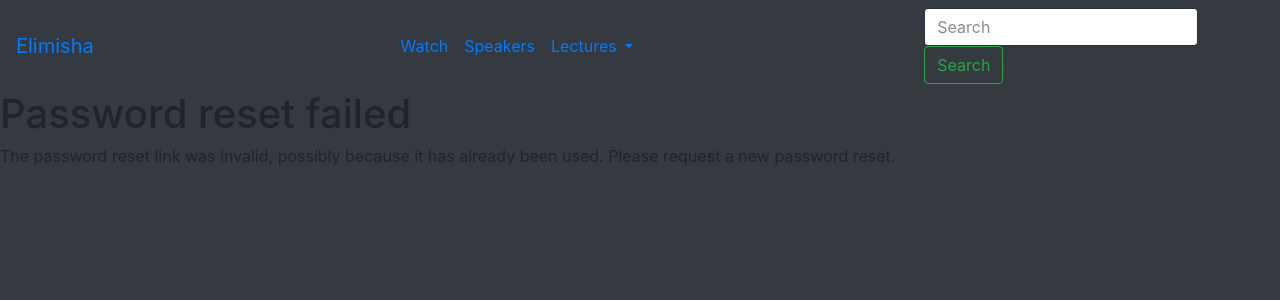
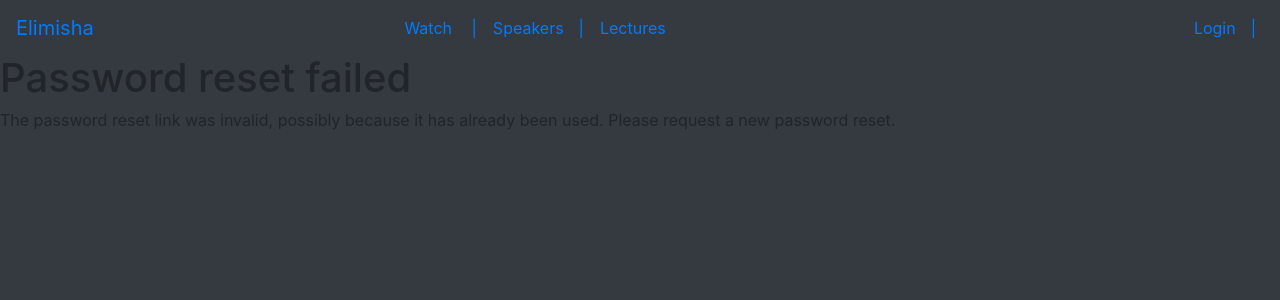
Before and after one commit to dan214/Elimisha, a Django app: a page that uses videos/templates/base.html in a window 1280 px wide. Shown: the top 300 px of the page. Run offline with Django 3.2, Linux system fonts and the light colour scheme; some libraries are stand-ins or nearby versions.

Commit message:
DI: more changes

```diff
--- a/videos/static/videos/css/style.css
+++ b/videos/static/videos/css/style.css
@@ -60,7 +60,7 @@ ul.navbar-nav.mr-auto{
     right:0;
     left:0;
     bottom:0;
-    height: 50%;
+    height: 65%;
     border-radius: 10px;
 }
 
@@ -81,6 +81,24 @@ ul.navbar-nav.mr-auto{
     text-align: center
 }
 
-.form-group{
+.password-reset-form{
     padding: 0 17px;
 }
+
+.navbar ul li a:after {
+    content: "|";
+    padding-left: 15px;
+    }
+
+    .navbar ul li span:after {
+        content: "|";
+        padding-left: 15px;
+        }
+
+        .navbar ul li.last-item a:after {
+            content: "";
+            }
+
+.navbar-nav.mr-auto .nav-item span{
+    color: #e2e8ef;
+}
--- a/videos/templates/base.html
+++ b/videos/templates/base.html
@@ -32,28 +32,29 @@
 
     <div class="collapse navbar-collapse" id="navbarSupportedContent">
       <ul class="navbar-nav mr-auto">
+          {% if user.is_authenticated %}
+          <li class="nav-item"><span class="nav-link">Hi, {{user}}</span></li>
+          {% endif %}
         <li class="nav-item active">
           <a class="nav-link" href="#">Watch <span class="sr-only">(current)</span></a>
         </li>
         <li class="nav-item">
           <a class="nav-link" href="#">Speakers</a>
         </li>
-        <li class="nav-item dropdown">
-          <a class="nav-link dropdown-toggle" href="#" id="navbarDropdown" role="button" data-toggle="dropdown" aria-haspopup="true" aria-expanded="false">
-            Lectures
-          </a>
-          <div class="dropdown-menu" aria-labelledby="navbarDropdown">
-            <a class="dropdown-item" href="#">Action</a>
-            <a class="dropdown-item" href="#">Another action</a>
-            <div class="dropdown-divider"></div>
-            <a class="dropdown-item" href="#">Something else here</a>
-          </div>
-        </li>
+
+        <li class="nav-item last-item">
+            <a class="nav-link" href="#">Lectures</a>
+          </li>
       </ul>
-      <form class="form-inline my-2 my-lg-0">
-        <input class="form-control mr-sm-2" type="search" placeholder="Search" aria-label="Search">
-        <button class="btn btn-outline-success my-2 my-sm-0" type="submit">Search</button>
-      </form>
+
+      <ul class="navbar-nav">
+          {% if user.is_authenticated %}
+          <li class="nav-item"><a class="nav-link" href="{% url 'logout'%}?next={{request.path}}">Logout</a></li>
+        {% else %}
+          <li class="nav-item"><a class="nav-link" href="{% url 'login'%}?next={{request.path}}">Login</a></li>
+        {% endif %}
+        </ul>
+
     </div>
   </nav>
 
--- a/videos/templates/registration/login.html
+++ b/videos/templates/registration/login.html
@@ -18,7 +18,7 @@
                 <p>Your account doesn't have access to this page. To proceed,
             please login with an account that has access.</p>
             {% else %}
-            <h3><span class="label label-default" style="color:#343a40">Welcome</span></h3>
+            <h3 style="text-align:center;"><span class="label label-default" style="color:#343a40">Welcome</span></h3>
                 {% endif %}
             {% endif %}
 			</div>
--- a/videos/templates/registration/password_reset_form.html
+++ b/videos/templates/registration/password_reset_form.html
@@ -7,7 +7,7 @@
     {% if form.email.errors %} {{ form.email.errors }} {% endif %}
     <p class="password-reset-text">Please enter the email address for your account. A verification code will be sent to you. Once you have received the verification code. You will be able to choose a new password for your account.</p>
 
-    <div class="form-group row">
+    <div class="form-group password-reset-form row">
     <label for="id_email" align="left">Email Address</label>
     <input placeholder="E-mail" type="email" name="email" maxlength="254" required="" class="form-control" id="id_email">
     </div>
--- a/videos/views.py
+++ b/videos/views.py
@@ -10,7 +10,8 @@ def index(request):
 
     context = {
         "videos": videos,
-        "video": video
+        "video": video,
+        "user": request.user
     }
 
     return render(request,'index.html', context)
```
Also changed, not shown: db.sqlite3.
